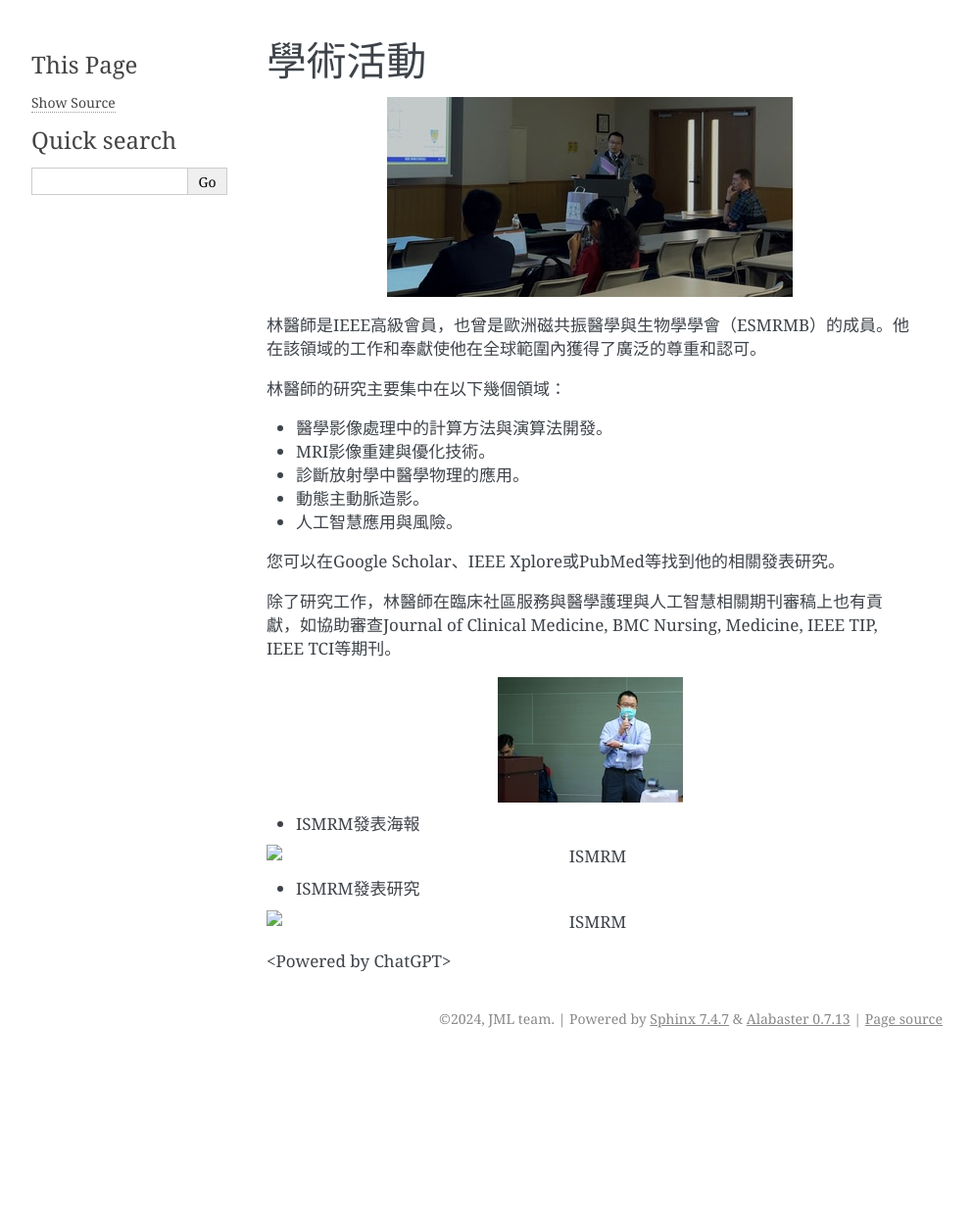
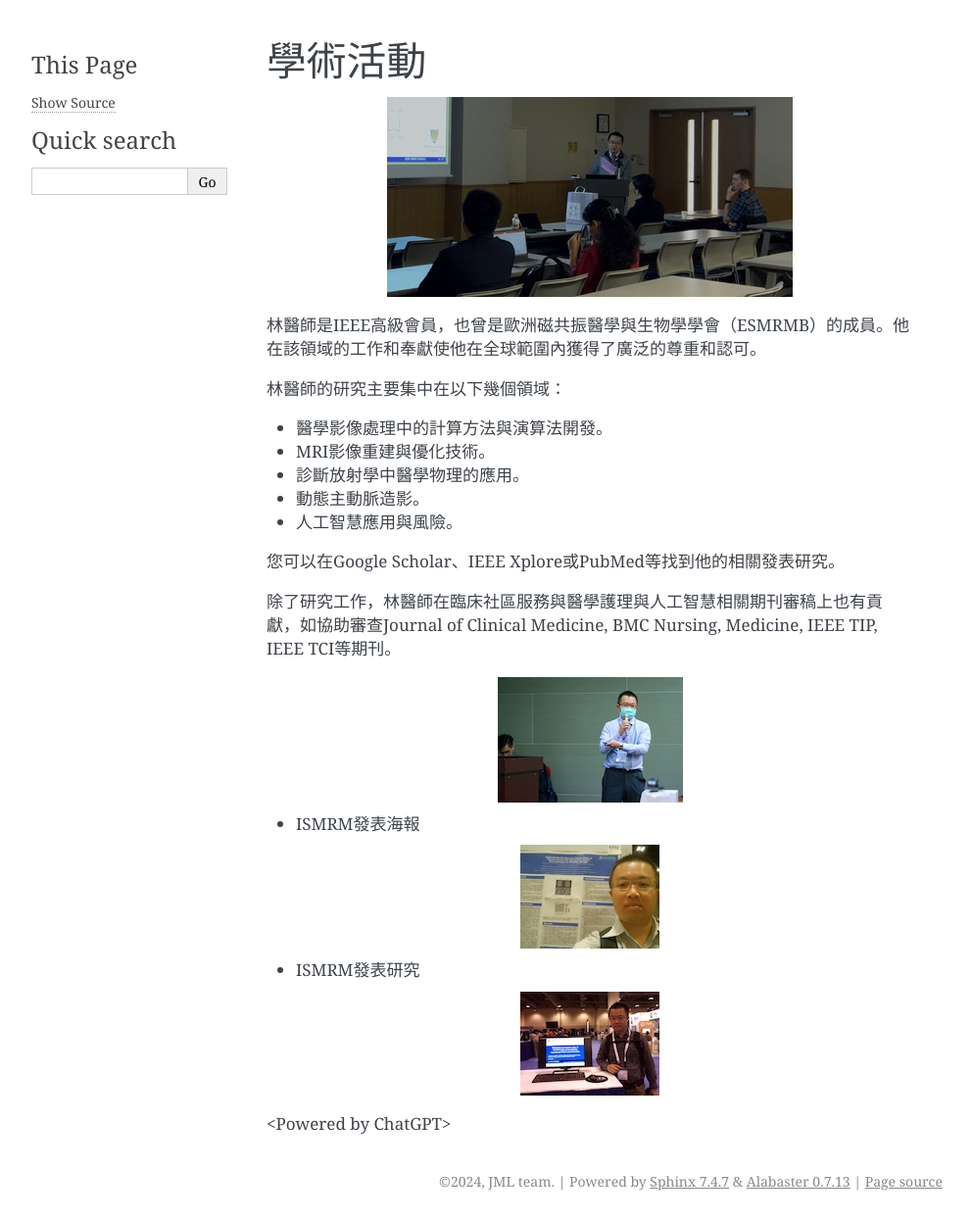
Before and after one commit to jyhmiinlin/jyhmiinlin.github.io, a Sphinx documentation site: the page built from docs/biography.rst, in a window 1280 px wide. Shown: the whole page at 98% size, without its empty margins (148-1141 px from the left). Built offline with Sphinx 7.4.7, drawn with Linux system fonts in a browser that asks for light colours; pages that are not in the unit, such as notebooks, are missing from menus; before the commit the page ends 1079 px from its top, so only the background shows below that.

Commit message:
change image name

```diff
--- a/docs/biography.rst
+++ b/docs/biography.rst
@@ -30,13 +30,13 @@
 
 * ISMRM發表海報
 
-.. image:: ../media/ISMRM_singapore.jpeg
+.. image:: ../media/ismrm_singapore.jpeg
    :align: center
    :alt: ISMRM
 
 * ISMRM發表研究
 
-.. image:: ../media/ISMRM_toronto.jpeg
+.. image:: ../media/ismrm_toronto.jpeg
    :align: center
    :alt: ISMRM
 
```
